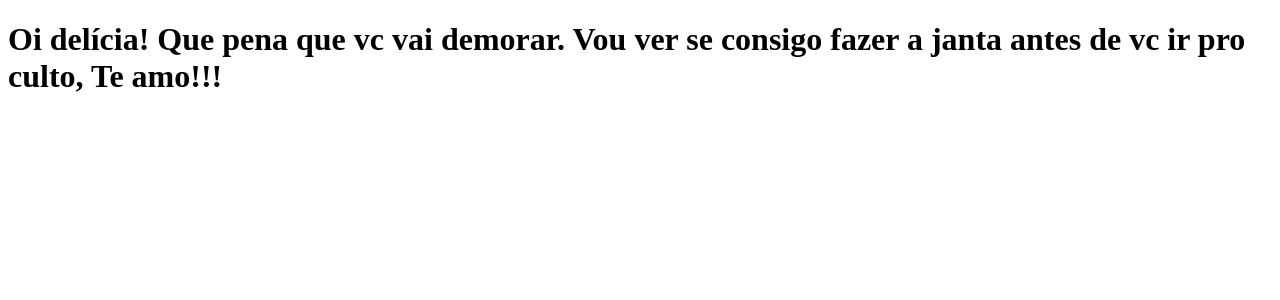
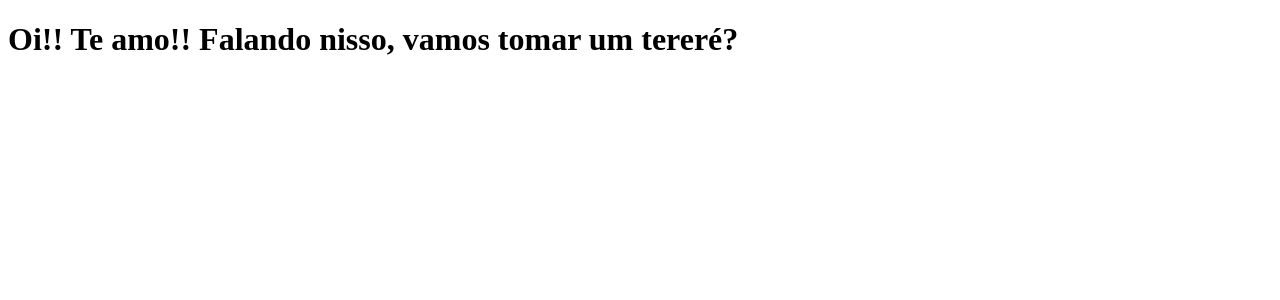
Before and after one commit to Aguirres01/estudo-cursodev, a Next.js app: page / in a window 1280 px wide. Shown: the top 300 px of the page. Built offline with nearby package versions, Linux system fonts and the light colour scheme.

Commit message:
nova msg

```diff
--- a/pages/index.js
+++ b/pages/index.js
@@ -1,6 +1,6 @@
 function Home (){
 
-    return <h1> Oi delícia! Que pena que vc vai demorar. Vou ver se consigo fazer a janta antes de vc ir pro culto, Te amo!!!</h1>
+    return <h1> Oi!! Te amo!! Falando nisso, vamos tomar um tereré? </h1>
 
 
 }
```
